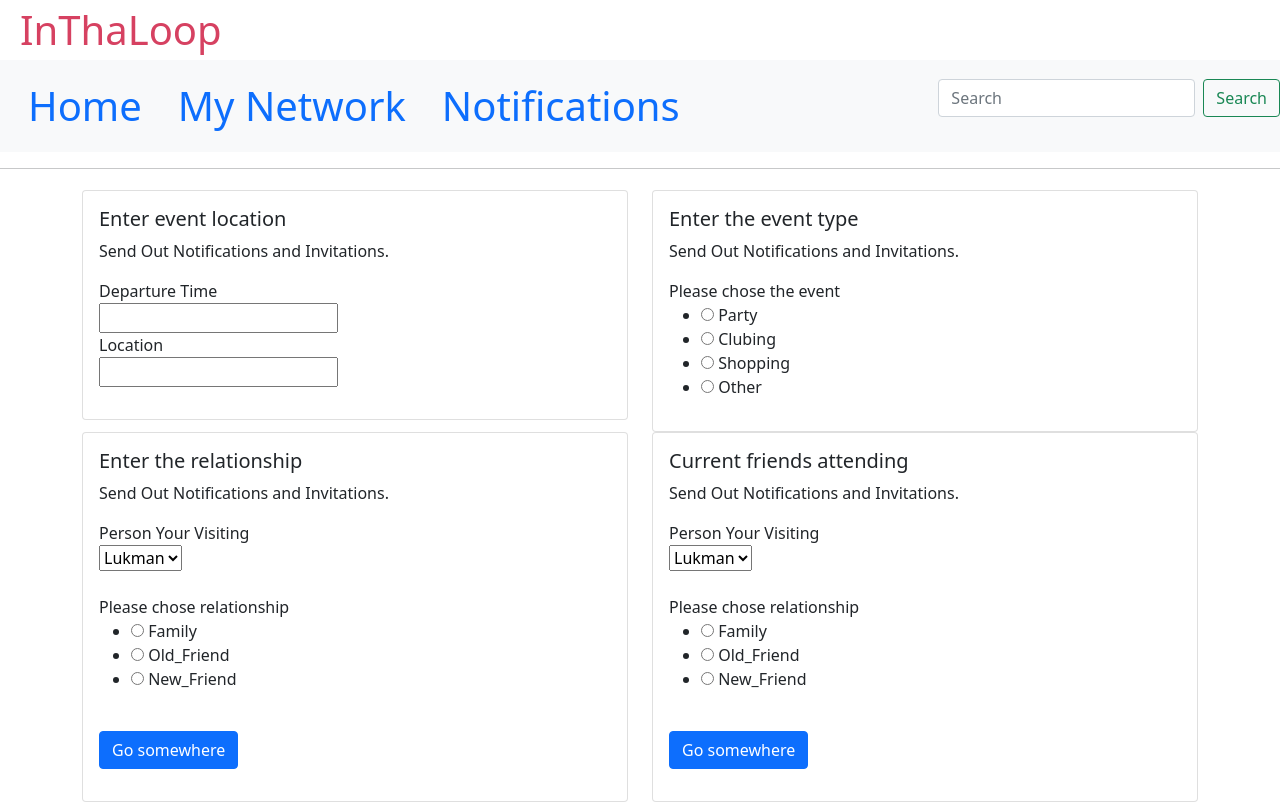
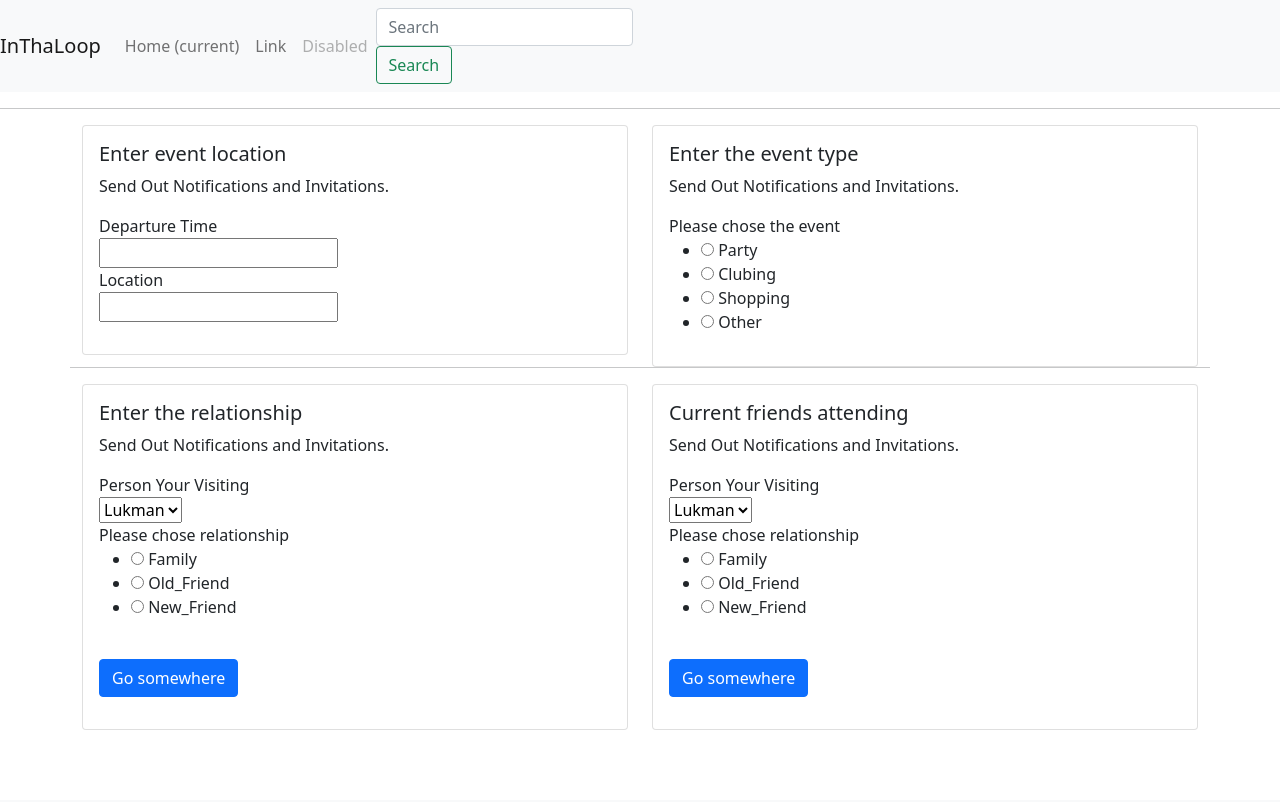
Before and after one commit to Balunywa/onetaacsthree, a Flask app: page / in a window 1280 px wide. After the commit the page ends 730 px from the top, so only its background shows below. Run offline with Flask 2, Linux system fonts and the light colour scheme; some libraries are stand-ins or nearby versions.

Commit message:
form updates

```diff
--- a/templates/gatepass.html
+++ b/templates/gatepass.html
@@ -5,81 +5,31 @@
 <script src="https://cdn.jsdelivr.net/npm/@popperjs/core@2.10.2/dist/umd/popper.min.js" integrity="sha384-7+zCNj/IqJ95wo16oMtfsKbZ9ccEh31eOz1HGyDuCQ6wgnyJNSYdrPa03rtR1zdB" crossorigin="anonymous"></script>
 <script src="https://cdn.jsdelivr.net/npm/bootstrap@5.1.3/dist/js/bootstrap.min.js" integrity="sha384-QJHtvGhmr9XOIpI6YVutG+2QOK9T+ZnN4kzFN1RtK3zEFEIsxhlmWl5/YESvpZ13" crossorigin="anonymous"></script>
 
-<head>
-  <meta charset="UTF-8">
-  <title>{% block title %} {% endblock %} - InThaLoop</title>
-  <style>
-      .title {
-          margin: 5px;
-      }
 
-      .content {
-          margin: 5px;
-          width: 50%;
-          display: flex;
-          flex-direction: row;
-          flex-wrap: wrap;
-      }
-
-      .comment {
-          padding: 5px;
-          margin: 5px;
-          background-color: #fff;
-      }
-
-      .post {
-          flex: 10%;
-          padding: 5px;
-          margin: 5px;
-          background-color: #f3f3f3;
-          inline-size: 100%;
-      }
-
-      .title a {
-          color: #00a36f;
-          text-decoration: none;
-      }
-
-      nav a {
-          color: #d64161;
-          font-size: 2.5em;
-          margin-left: 20px;
-          text-decoration: none;
-      }
-
-  </style>
-</head>
-<body>
-  <body>
-    <nav>
-        <a href="{{ url_for('index') }}">InThaLoop</a>
-        <nav class="navbar navbar-expand-lg bg-light">
-              <div class="collapse navbar-collapse" id="navbarTogglerDemo02">
-                <ul class="navbar-nav me-auto mb-2 mb-lg-0">
-                  <li class="nav-item">
-                    <a class="nav-link active" aria-current="page" href="#">Home</a>
+    <nav class="navbar navbar-expand-lg navbar-light bg-light">
+      <button class="navbar-toggler" type="button" data-toggle="collapse" data-target="#navbarTogglerDemo01" aria-controls="navbarTogglerDemo01" aria-expanded="false" aria-label="Toggle navigation">
+        <span class="navbar-toggler-icon"></span>
+      </button>
+      <div class="collapse navbar-collapse" id="navbarTogglerDemo01">
+        <a class="navbar-brand" href="#">InThaLoop</a>
+        <ul class="navbar-nav mr-auto mt-2 mt-lg-0">
+          <li class="nav-item active">
+            <a class="nav-link" href="#">Home <span class="sr-only">(current)</span></a>
           </li>
           <li class="nav-item">
-                    <a class="nav-link" href="#">My Network</a>
+            <a class="nav-link" href="#">Link</a>
           </li>
           <li class="nav-item">
-                    <a class="nav-link" href="#">Notifications</a>
+            <a class="nav-link disabled" href="#">Disabled</a>
           </li>
         </ul>
-                <form class="d-flex" role="search">
-                  <input class="form-control me-2" type="search" placeholder="Search" aria-label="Search">
-                  <button class="btn btn-outline-success" type="submit">Search</button>
+        <form class="form-inline my-2 my-lg-0">
+          <input class="form-control mr-sm-2" type="search" placeholder="Search" aria-label="Search">
+          <button class="btn btn-outline-success my-2 my-sm-0" type="submit">Search</button>
         </form>
       </div>
-            </div>
-          </nav>
-
     </nav>
     <hr>
-    <div class="content">
-        {% block content %} {% endblock %}
-    </div>
-</body>
 
             <div class="container">
               <div class="row">
@@ -98,8 +48,6 @@
                   </div>
                 </div>
 
-
-
                         <div class="col-sm-6">
                           <div class="card">
                             <div class="card-body">
@@ -112,9 +60,7 @@
                             </div>
                           </div>
                         </div>
-
-
-
+                        <hr>
                 <div class="col-sm-6">
                   <div class="card">
                     <div class="card-body">
@@ -123,7 +69,6 @@
                       <form method='POST'>
                         {{ form.hidden_tag() }}
                         {{ form.select.label }} <br> {{ form.select() }}
-                        <br>
                         <br>
                         {{ form.relationship.label }} <br> {{ form.relationship() }}
                         <br>
@@ -134,8 +79,6 @@
                   </div>
                 </div>
 
-
-
                 <div class="col-sm-6">
                   <div class="card">
                     <div class="card-body">
@@ -145,7 +88,6 @@
                         {{ form.hidden_tag() }}
                         {{ form.select.label }} <br> {{ form.select() }}
                         <br>
-                        <br>
                         {{ form.relationship.label }} <br> {{ form.relationship() }}
                         <br>
                         <a href="#" class="btn btn-primary">Go somewhere</a>
```
Lines whose indentation alone changed are shown as unchanged.
